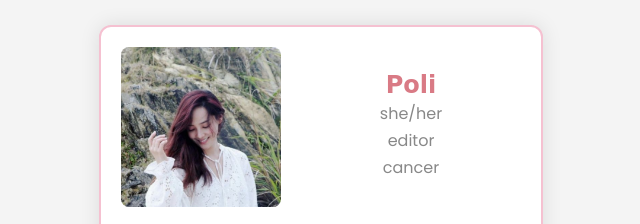
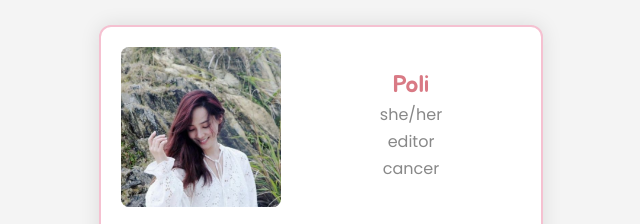
Before and after one commit to AnnaKirmel/web, a plain HTML site: page index.html in a window 1280 px wide. Shown: the part 126-350 px from the top of the page, 319-959 px from the left. Drawn offline with Linux system fonts and the light colour scheme.

Commit message:
Update styles.css

```diff
--- a/styles.css
+++ b/styles.css
@@ -40,10 +40,9 @@ body {
     margin: 0;
     font-size: 24px;
     color: #d97a85;
-    font-family: "Playwrite BE WAL", cursive;
-    font-optical-sizing: auto;
-    font-weight: <weight>;
-    font-style: normal;
+    font-family: "Jua", sans-serif;
+  font-weight: 400;
+  font-style: normal;
 }
 
 .info p {
```
